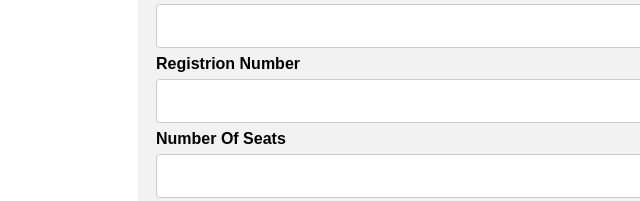
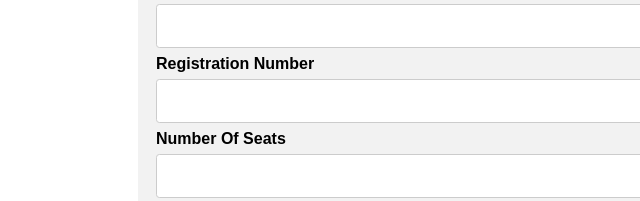
Before and after one commit to refilwe-m/ReavayaDB, a website: page FrontEnd/public/pages/addBus.html in a window 1280 px wide. Shown: the part 322-523 px from the top of the page, 164-804 px from the left. Drawn offline with nearby package versions, Linux system fonts and the light colour scheme; files whose address does not match are found by name.

Commit message:
changed registration spelling

```diff
--- a/FrontEnd/public/pages/addBus.html
+++ b/FrontEnd/public/pages/addBus.html
@@ -86,7 +86,7 @@
         <option value="T3">
     </datalist>
 
-    <label for="registration">Registrion Number</label>
+    <label for="registration">Registration Number</label>
     <input type="text" name="registration" class = "form-input" min="30" max="300" step="10" required>
 
     <label for="seatnum">Number Of Seats</label>
```
